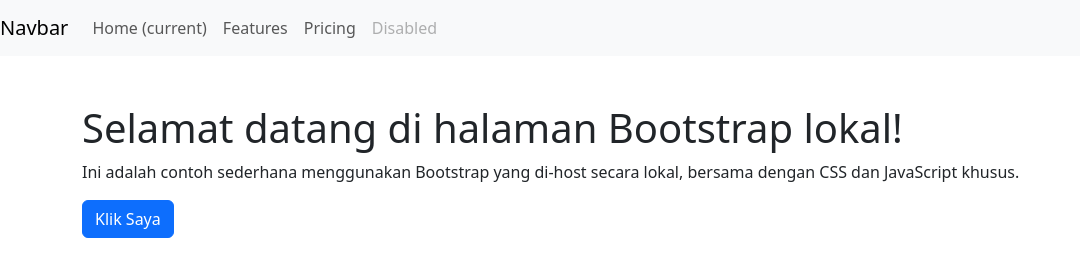
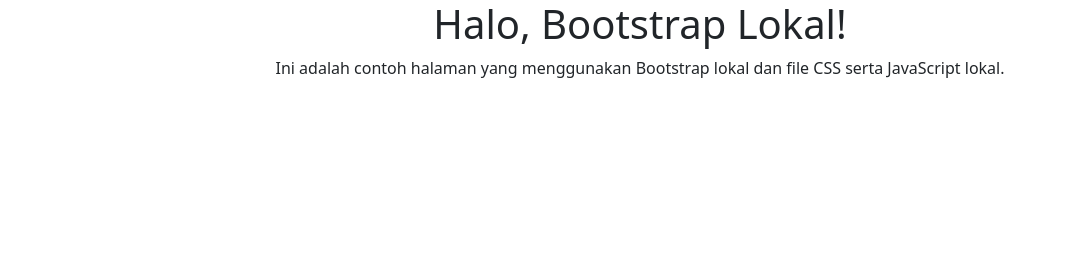
Before and after one commit to gthbkhrn/redesign-web-Khai, a plain HTML site: page assets/index.html in a window 1280 px wide. Shown: the whole page, without its empty margins (0-1080 px from the left). Drawn offline with nearby package versions, Linux system fonts and the light colour scheme; files that its build step writes are made by us from their sources.

Commit message:
Update index.html

```diff
--- a/assets/index.html
+++ b/assets/index.html
@@ -3,47 +3,19 @@
 <head>
     <meta charset="UTF-8">
     <meta name="viewport" content="width=device-width, initial-scale=1.0">
-    <title>Contoh Bootstrap Lokal</title>
-    <!-- Bootstrap CSS -->
+    <title>Bootstrap Lokal</title>
+    <!-- Menyertakan Bootstrap CSS lokal -->
     <link rel="stylesheet" href="assets/css/bootstrap.min.css">
-    <!-- Custom CSS -->
+    <!-- Menyertakan styles.css lokal -->
     <link rel="stylesheet" href="assets/css/styles.css">
 </head>
 <body>
-    <nav class="navbar navbar-expand-lg navbar-light bg-light">
-        <a class="navbar-brand" href="#">Navbar</a>
-        <button class="navbar-toggler" type="button" data-toggle="collapse" data-target="#navbarNav" aria-controls="navbarNav" aria-expanded="false" aria-label="Toggle navigation">
-            <span class="navbar-toggler-icon"></span>
-        </button>
-        <div class="collapse navbar-collapse" id="navbarNav">
-            <ul class="navbar-nav">
-                <li class="nav-item active">
-                    <a class="nav-link" href="#">Home <span class="sr-only">(current)</span></a>
-                </li>
-                <li class="nav-item">
-                    <a class="nav-link" href="#">Features</a>
-                </li>
-                <li class="nav-item">
-                    <a class="nav-link" href="#">Pricing</a>
-                </li>
-                <li class="nav-item">
-                    <a class="nav-link disabled" href="#" tabindex="-1" aria-disabled="true">Disabled</a>
-                </li>
-            </ul>
-        </div>
-    </nav>
-
-    <div class="container mt-5">
-        <h1>Selamat datang di halaman Bootstrap lokal!</h1>
-        <p>Ini adalah contoh sederhana menggunakan Bootstrap yang di-host secara lokal, bersama dengan CSS dan JavaScript khusus.</p>
-        <button class="btn btn-primary" id="exampleButton">Klik Saya</button>
+    <div class="container">
+        <h1 class="text-center">Halo, Bootstrap Lokal!</h1>
+        <p class="text-center">Ini adalah contoh halaman yang menggunakan Bootstrap lokal dan file CSS serta JavaScript lokal.</p>
     </div>
 
-    <!-- jQuery (diperlukan untuk Bootstrap's JavaScript plugins) -->
-    <script src="https://code.jquery.com/jquery-3.6.0.min.js"></script>
-    <!-- Bootstrap JS -->
-    <script src="bootstrap/js/bootstrap.bundle.min.js"></script>
-    <!-- Custom JS -->
-    <script src="js/scripts.js"></script>
+    <!-- Menyertakan Bootstrap Bundle JS lokal -->
+    <script src="assets/js/bootstrap.min.js"></script>
 </body>
 </html>
```
